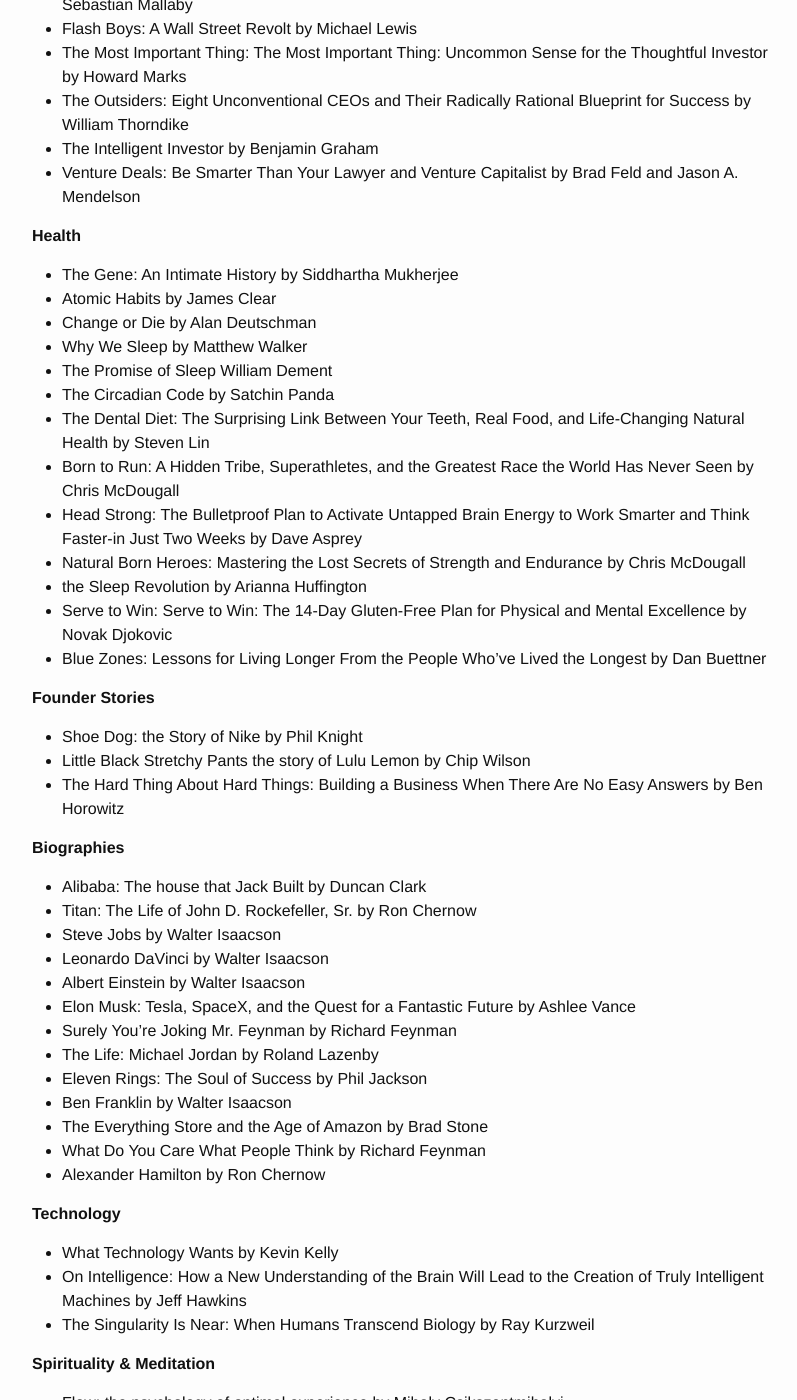
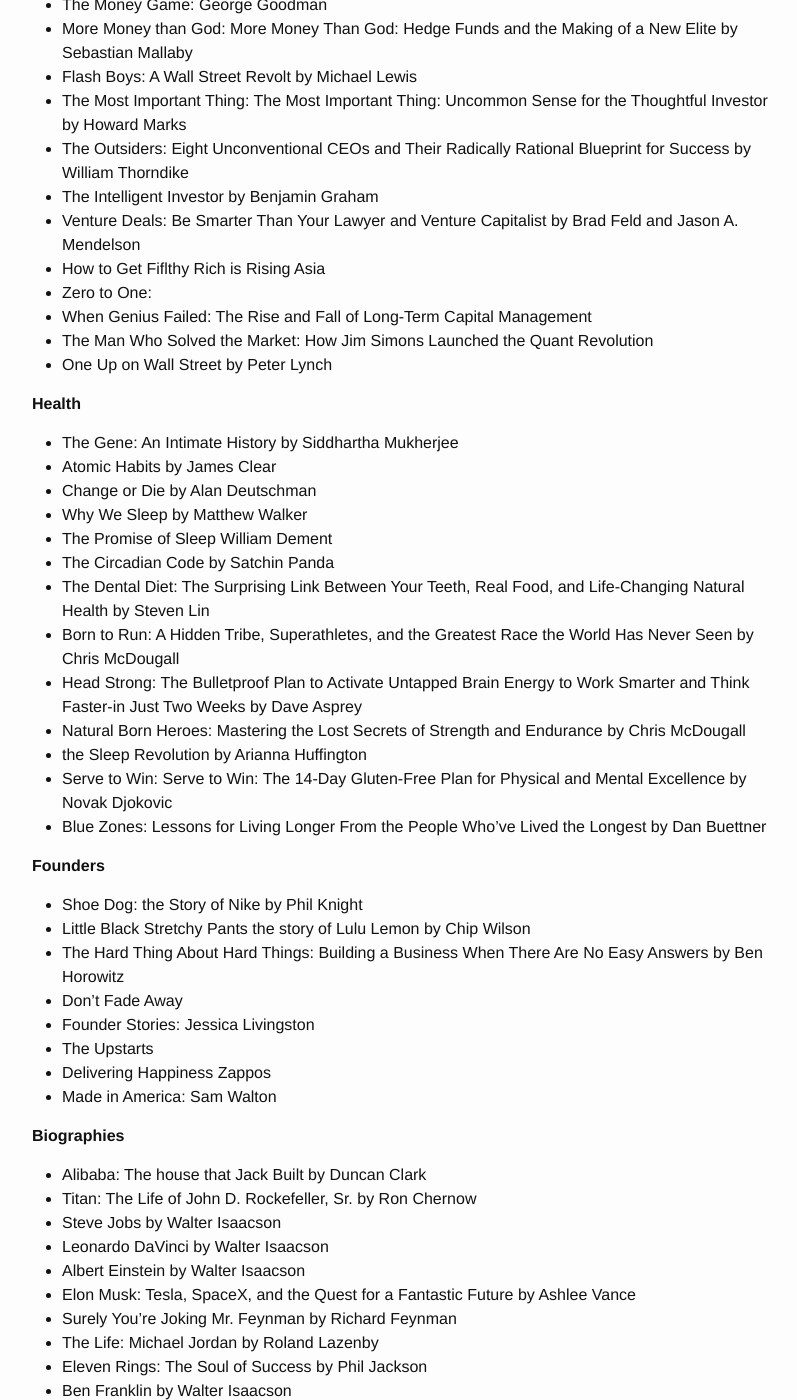
Before and after one commit to mjberg/reading-and-writing, a Jekyll site: the page built from _pages/02_readings.md, in a window 1280 px wide and 1400 px high, scrolled down 1107 px. Shown: the whole window, without its empty margins (238-1035 px from the left). Built offline with Jekyll 4.4.1, drawn with Linux system fonts in a browser that asks for light colours; some of the changed text lies outside the part shown.

Commit message:
reading list update

```diff
--- a/_pages/02_readings.md
+++ b/_pages/02_readings.md
@@ -12,6 +12,8 @@ permalink: /readings/
   * Principles by Ray Dalio
   * The Way of the Seal: Think Like an Elite Warrior to Lead and Succeed by Mark Divine
   * No Easy Days: The Firsthand Account of the Mission that Killed Osama Bin Laden by Mark Owen
+  * Extreme Ownership:
+  * [Army Leadership & the Profession](https://fas.org/irp/doddir/army/adp6_22.pdf)
 
   **Psychology**
 
@@ -50,6 +52,11 @@ permalink: /readings/
   * The Outsiders: Eight Unconventional CEOs and Their Radically Rational Blueprint for Success by William Thorndike
   * The Intelligent Investor by Benjamin Graham
   * Venture Deals: Be Smarter Than Your Lawyer and Venture Capitalist by Brad Feld and Jason A. Mendelson
+  * How to Get Fiflthy Rich is Rising Asia
+  * Zero to One:
+  * When Genius Failed: The Rise and Fall of Long-Term Capital Management
+  * The Man Who Solved the Market: How Jim Simons Launched the Quant Revolution
+  * One Up on Wall Street by Peter Lynch
 
 
   **Health**
@@ -66,14 +73,20 @@ permalink: /readings/
   * Natural Born Heroes: Mastering the Lost Secrets of Strength and Endurance by Chris McDougall
   * the Sleep Revolution by Arianna Huffington
   * Serve to Win: Serve to Win: The 14-Day Gluten-Free Plan for Physical and Mental Excellence by Novak Djokovic
-  *  Blue Zones: Lessons for Living Longer From the People Who've Lived the Longest by Dan Buettner
+  * Blue Zones: Lessons for Living Longer From the People Who've Lived the Longest by Dan Buettner
 
 
- **Founder Stories**
+ **Founders**
 
  * Shoe Dog: the Story of Nike by Phil Knight
  * Little Black Stretchy Pants the story of Lulu Lemon by Chip Wilson
  * The Hard Thing About Hard Things: Building a Business When There Are No Easy Answers by Ben Horowitz
+ * Don't Fade Away
+ * Founder Stories: Jessica Livingston
+ * The Upstarts
+ * Delivering Happiness Zappos
+ * Made in America: Sam Walton
+
 
 
   **Biographies**
@@ -91,6 +104,11 @@ permalink: /readings/
   * The Everything Store and the Age of Amazon by Brad Stone
   * What Do You Care What People Think by Richard Feynman
   * Alexander Hamilton by Ron Chernow
+  * Mountains Beyond Mountains
+  * Unbroken
+
+  To read:
+  * walt disney, nikkola tesla, the new rules for marriage, etc.
 
 
 
@@ -111,6 +129,11 @@ permalink: /readings/
   * Manuscripts in Arcca by Paulo Coelho
   * Conversations with God: An Uncommon Dialogue by Neale Donald Walsch
   * The Bible: cover to cover
+  * When Breath Becomes Air by
+  * The Four Agreements
+  * The Surrender Experiment
+  * Mere Christianity by C.S. Lewis
+  * Zen and the Art of Motorcycle Maintenance
 
  **Relationships**
 
@@ -118,6 +141,7 @@ permalink: /readings/
  * What Makes Love Last? by John Gottman
  * Adultery by Paulo Coelho
  * The Seven Principles for Making Marriage Work: A Practical Guide by John Gottman
+ * The New Rules of Marriage by Terrance Real
 
   **Cooking**
 
@@ -128,3 +152,7 @@ permalink: /readings/
 
   *  Sapiens: A Brief History of Humankind by by Yuval Noah Harari
   *  Guns, Germs and Steel: The Fates of Human Societies by Jared Diamond
+
+  **Philosophy**
+
+  * [Zen and the Art of Motorcycle Maintenance](https://matthewberg.me/jekyll/update/2019/12/12/Zen-And-The-Art-Of-Motorcycle-Maintenance.html)
```
Also changed, not shown: other parts of _pages/02_readings.md (+1 -1 lines).
